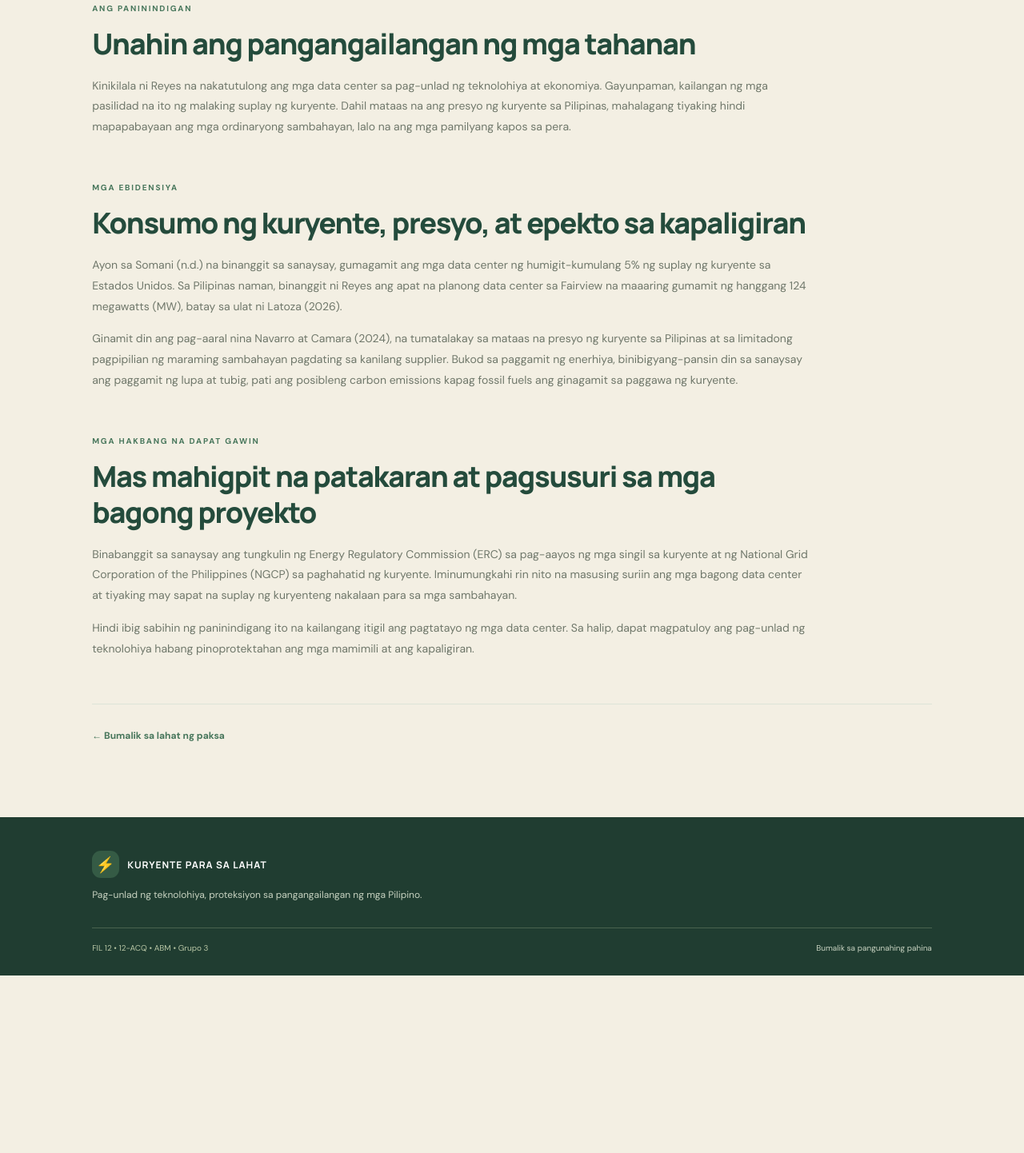
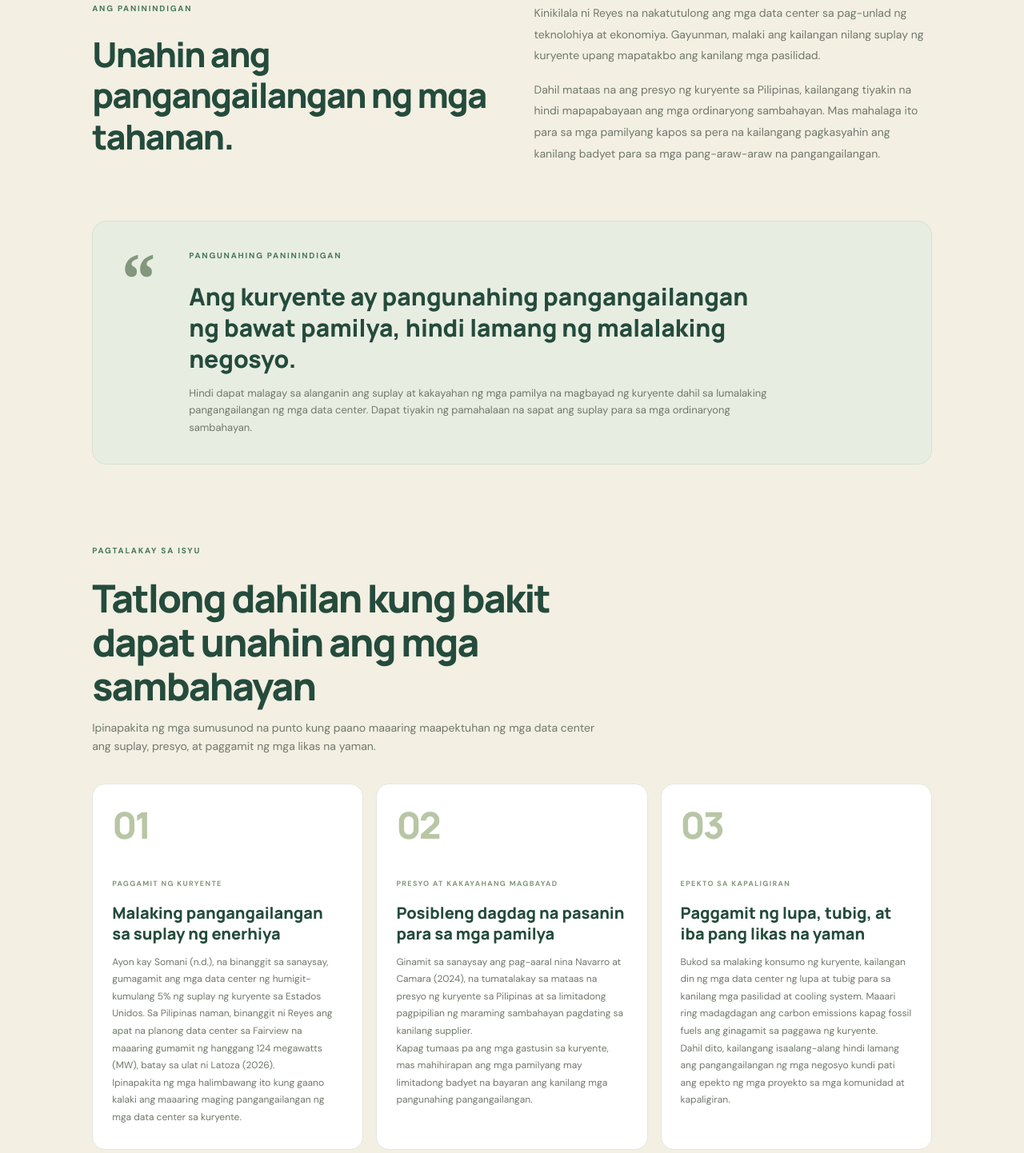
Before and after one commit to reyesezekiah-bit/fil-project2, a plain HTML site: page ezekiah-reyes.html in a window 1280 px wide. Shown: the part 741-2183 px from the top of the page at 80% size. Before the commit the page ends 1961 px from the top, so only its background shows below. Drawn offline with Linux system fonts and the light colour scheme.

Commit message:
Update ezekiah-reyes.html

```diff
--- a/ezekiah-reyes.html
+++ b/ezekiah-reyes.html
@@ -7,10 +7,10 @@
   <title>Kuryente ay Pangangailangan, Hindi Pribilehiyo | Kuryente Para sa Lahat</title>
   <link rel="preconnect" href="https://fonts.googleapis.com">
   <link rel="preconnect" href="https://fonts.gstatic.com" crossorigin>
-  <link href="https://fonts.gstatic.com" crossorigin rel="preconnect">
   <link href="https://fonts.googleapis.com/css2?family=DM+Sans:wght@400;500;600;700&family=Manrope:wght@400;500;600;700;800&display=swap" rel="stylesheet">
   <link rel="stylesheet" href="styles.css">
 </head>
+
 <body>
 
 <header class="site-header">
@@ -56,7 +56,7 @@
     </p>
 
     <p class="topic-lede">
-      Dapat unahin ng pamahalaan ang pangangailangan sa kuryente ng mga ordinaryong sambahayan kaysa sa mga data center upang mapanatiling abot-kaya ang presyo at sapat ang suplay ng kuryente para sa mga pamilya.
+      Dapat unahin ng pamahalaan ang pangangailangan sa kuryente ng mga ordinaryong pamilya kaysa sa mga data center. Mahalaga ito upang manatiling abot-kaya ang presyo ng kuryente at magkaroon ng sapat na suplay para sa mga tahanan.
     </p>
 
     <a class="btn btn-primary" href="#nilalaman">
@@ -66,40 +66,107 @@
 
   <section id="nilalaman" class="section topic-content">
 
-    <article class="topic-block">
+    <div class="consultation-intro">
+      <div class="consultation-heading">
         <p class="eyebrow">ANG PANININDIGAN</p>
-      <h2>Unahin ang pangangailangan ng mga tahanan</h2>
+        <h2>Unahin ang pangangailangan ng mga tahanan.</h2>
+      </div>
 
+      <div class="consultation-explanation">
         <p>
-        Kinikilala ni Reyes na nakatutulong ang mga data center sa pag-unlad ng teknolohiya at ekonomiya. Gayunpaman, kailangan ng mga pasilidad na ito ng malaking suplay ng kuryente. Dahil mataas na ang presyo ng kuryente sa Pilipinas, mahalagang tiyaking hindi mapapabayaan ang mga ordinaryong sambahayan, lalo na ang mga pamilyang kapos sa pera.
-      </p>
-    </article>
-
-    <article class="topic-block">
-      <p class="eyebrow">MGA EBIDENSIYA</p>
-      <h2>Konsumo ng kuryente, presyo, at epekto sa kapaligiran</h2>
-
-      <p>
-        Ayon sa Somani (n.d.) na binanggit sa sanaysay, gumagamit ang mga data center ng humigit-kumulang 5% ng suplay ng kuryente sa Estados Unidos. Sa Pilipinas naman, binanggit ni Reyes ang apat na planong data center sa Fairview na maaaring gumamit ng hanggang 124 megawatts (MW), batay sa ulat ni Latoza (2026).
+          Kinikilala ni Reyes na nakatutulong ang mga data center sa pag-unlad ng teknolohiya at ekonomiya. Gayunman, malaki ang kailangan nilang suplay ng kuryente upang mapatakbo ang kanilang mga pasilidad.
         </p>
 
         <p>
-        Ginamit din ang pag-aaral nina Navarro at Camara (2024), na tumatalakay sa mataas na presyo ng kuryente sa Pilipinas at sa limitadong pagpipilian ng maraming sambahayan pagdating sa kanilang supplier. Bukod sa paggamit ng enerhiya, binibigyang-pansin din sa sanaysay ang paggamit ng lupa at tubig, pati ang posibleng carbon emissions kapag fossil fuels ang ginagamit sa paggawa ng kuryente.
+          Dahil mataas na ang presyo ng kuryente sa Pilipinas, kailangang tiyakin na hindi mapapabayaan ang mga ordinaryong sambahayan. Mas mahalaga ito para sa mga pamilyang kapos sa pera na kailangang pagkasyahin ang kanilang badyet para sa mga pang-araw-araw na pangangailangan.
         </p>
+      </div>
+    </div>
+
+    <div class="consultation-callout">
+      <span class="consultation-callout-icon">“</span>
+
+      <div>
+        <p class="eyebrow">PANGUNAHING PANININDIGAN</p>
+        <h3>Ang kuryente ay pangunahing pangangailangan ng bawat pamilya, hindi lamang ng malalaking negosyo.</h3>
+        <p>
+          Hindi dapat malagay sa alanganin ang suplay at kakayahan ng mga pamilya na magbayad ng kuryente dahil sa lumalaking pangangailangan ng mga data center. Dapat tiyakin ng pamahalaan na sapat ang suplay para sa mga ordinaryong sambahayan.
+        </p>
+      </div>
+    </div>
+
+    <div class="consultation-process">
+      <div class="consultation-process-heading">
+        <p class="eyebrow">PAGTALAKAY SA ISYU</p>
+        <h2>Tatlong dahilan kung bakit dapat unahin ang mga sambahayan</h2>
+        <p>
+          Ipinapakita ng mga sumusunod na punto kung paano maaaring maapektuhan ng mga data center ang suplay, presyo, at paggamit ng mga likas na yaman.
+        </p>
+      </div>
+
+      <div class="consultation-steps">
+
+        <article class="consultation-step">
+          <span class="step-number">01</span>
+          <div class="step-content">
+            <span class="step-label">PAGGAMIT NG KURYENTE</span>
+            <h3>Malaking pangangailangan sa suplay ng enerhiya</h3>
+            <p>
+              Ayon kay Somani (n.d.), na binanggit sa sanaysay, gumagamit ang mga data center ng humigit-kumulang 5% ng suplay ng kuryente sa Estados Unidos. Sa Pilipinas naman, binanggit ni Reyes ang apat na planong data center sa Fairview na maaaring gumamit ng hanggang 124 megawatts (MW), batay sa ulat ni Latoza (2026).
+            </p>
+            <p>
+              Ipinapakita ng mga halimbawang ito kung gaano kalaki ang maaaring maging pangangailangan ng mga data center sa kuryente.
+            </p>
+          </div>
         </article>
 
-    <article class="topic-block">
+        <article class="consultation-step">
+          <span class="step-number">02</span>
+          <div class="step-content">
+            <span class="step-label">PRESYO AT KAKAYAHANG MAGBAYAD</span>
+            <h3>Posibleng dagdag na pasanin para sa mga pamilya</h3>
+            <p>
+              Ginamit sa sanaysay ang pag-aaral nina Navarro at Camara (2024), na tumatalakay sa mataas na presyo ng kuryente sa Pilipinas at sa limitadong pagpipilian ng maraming sambahayan pagdating sa kanilang supplier.
+            </p>
+            <p>
+              Kapag tumaas pa ang mga gastusin sa kuryente, mas mahihirapan ang mga pamilyang may limitadong badyet na bayaran ang kanilang mga pangunahing pangangailangan.
+            </p>
+          </div>
+        </article>
+
+        <article class="consultation-step">
+          <span class="step-number">03</span>
+          <div class="step-content">
+            <span class="step-label">EPEKTO SA KAPALIGIRAN</span>
+            <h3>Paggamit ng lupa, tubig, at iba pang likas na yaman</h3>
+            <p>
+              Bukod sa malaking konsumo ng kuryente, kailangan din ng mga data center ng lupa at tubig para sa kanilang mga pasilidad at cooling system. Maaari ring madagdagan ang carbon emissions kapag fossil fuels ang ginagamit sa paggawa ng kuryente.
+            </p>
+            <p>
+              Dahil dito, kailangang isaalang-alang hindi lamang ang pangangailangan ng mga negosyo kundi pati ang epekto ng mga proyekto sa mga komunidad at kapaligiran.
+            </p>
+          </div>
+        </article>
+
+      </div>
+    </div>
+
+    <section class="consultation-outcome">
+      <div>
         <p class="eyebrow">MGA HAKBANG NA DAPAT GAWIN</p>
-      <h2>Mas mahigpit na patakaran at pagsusuri sa mga bagong proyekto</h2>
+        <h2>Dapat may malinaw na patakaran para maprotektahan ang mga mamimili.</h2>
+      </div>
 
+      <div>
         <p>
-        Binabanggit sa sanaysay ang tungkulin ng Energy Regulatory Commission (ERC) sa pag-aayos ng mga singil sa kuryente at ng National Grid Corporation of the Philippines (NGCP) sa paghahatid ng kuryente. Iminumungkahi rin nito na masusing suriin ang mga bagong data center at tiyaking may sapat na suplay ng kuryenteng nakalaan para sa mga sambahayan.
+          Binabanggit sa sanaysay ang tungkulin ng Energy Regulatory Commission (ERC) sa pag-aayos ng mga singil sa kuryente at ng National Grid Corporation of the Philippines (NGCP) sa paghahatid ng kuryente. Iminumungkahi rin na masusing suriin ang mga bagong data center at tiyaking may sapat na suplay ng kuryenteng nakalaan para sa mga sambahayan.
         </p>
 
         <p>
-        Hindi ibig sabihin ng paninindigang ito na kailangang itigil ang pagtatayo ng mga data center. Sa halip, dapat magpatuloy ang pag-unlad ng teknolohiya habang pinoprotektahan ang mga mamimili at ang kapaligiran.
+          Hindi ibig sabihin nito na kailangang itigil ang pagtatayo ng mga data center. Sa halip, dapat magkaroon ng balanse sa pag-unlad ng teknolohiya at pangangailangan ng mga mamamayan. Maaaring magpatuloy ang mga bagong proyekto habang pinoprotektahan ang mga mamimili at ang kapaligiran.
         </p>
-    </article>
+      </div>
+    </section>
 
     <div class="topic-back">
       <a class="text-link" href="index.html#mga-paksa">
```
Lines whose indentation alone changed are shown as unchanged.
